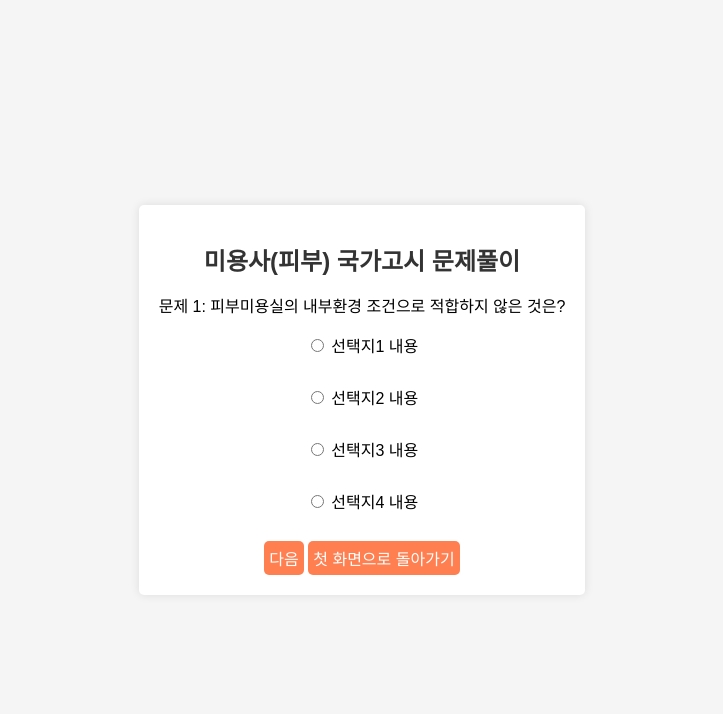
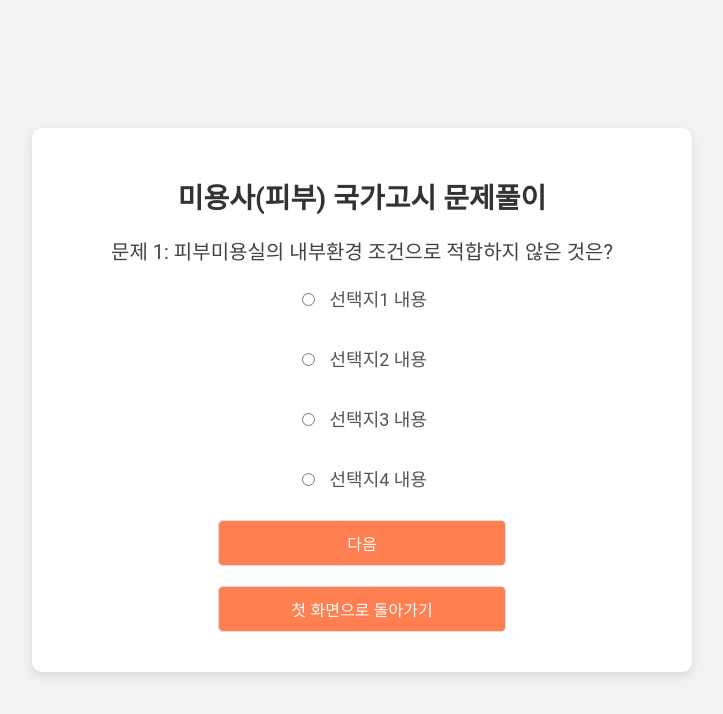
Before and after one commit to kimsungsil1/beautytesthelper, a plain HTML site: page index.html in a window 1280 px wide. Both pictures are taken after a click on the button "시작하기". Shown: the whole page, without its empty margins (278-1001 px from the left). Drawn offline with Linux system fonts and the light colour scheme.

Commit message:
Update styles.css

```diff
--- a/styles.css
+++ b/styles.css
@@ -1,6 +1,6 @@
 body {
-    font-family: Arial, sans-serif;
-    background-color: #f5f5f5;
+    font-family: 'Roboto', Arial, sans-serif;
+    background-color: #f2f2f2;
     margin: 0;
     padding: 0;
     display: flex;
@@ -11,40 +11,72 @@ body {
 
 .container {
     background-color: #ffffff;
-    padding: 20px;
-    border-radius: 5px;
-    box-shadow: 0 0 10px rgba(0, 0, 0, 0.1);
+    padding: 30px;
+    border-radius: 10px;
+    box-shadow: 0 4px 8px rgba(0, 0, 0, 0.1);
     text-align: center;
+    max-width: 600px;
+    width: 100%;
 }
 
 h1 {
-    font-size: 24px;
+    font-size: 28px;
     color: #333333;
+    margin-bottom: 20px;
 }
 
 label {
     display: block;
-    margin-top: 10px;
+    margin-top: 15px;
+    font-size: 18px;
+    color: #555555;
+    cursor: pointer;
+}
+
+input[type="radio"] {
+    margin-right: 10px;
 }
 
 select, button {
-    margin-top: 10px;
-    padding: 5px;
-    font-size: 16px;
-}
-
-button {
-    cursor: pointer;
+    margin-top: 15px;
+    padding: 10px;
+    font-size: 18px;
+    border-radius: 5px;
+    border: 1px solid #ddd;
     background-color: #FF7F50;
     color: white;
-    border: none;
-    border-radius: 5px;
+    cursor: pointer;
+    transition: background-color 0.3s ease;
 }
 
 button:hover {
     background-color: #FF6347;
 }
 
+button:active {
+    background-color: #FF4500;
+}
+
+#quizContainer {
+    margin-top: 20px;
+}
+
 .hidden {
     display: none;
 }
+
+#nextButton, #backButton {
+    width: 48%;
+    margin: 10px 1%;
+    font-size: 16px;
+}
+
+#question {
+    font-size: 20px;
+    margin-bottom: 20px;
+    color: #444444;
+}
+
+label:hover {
+    color: #FF6347;
+}
```
